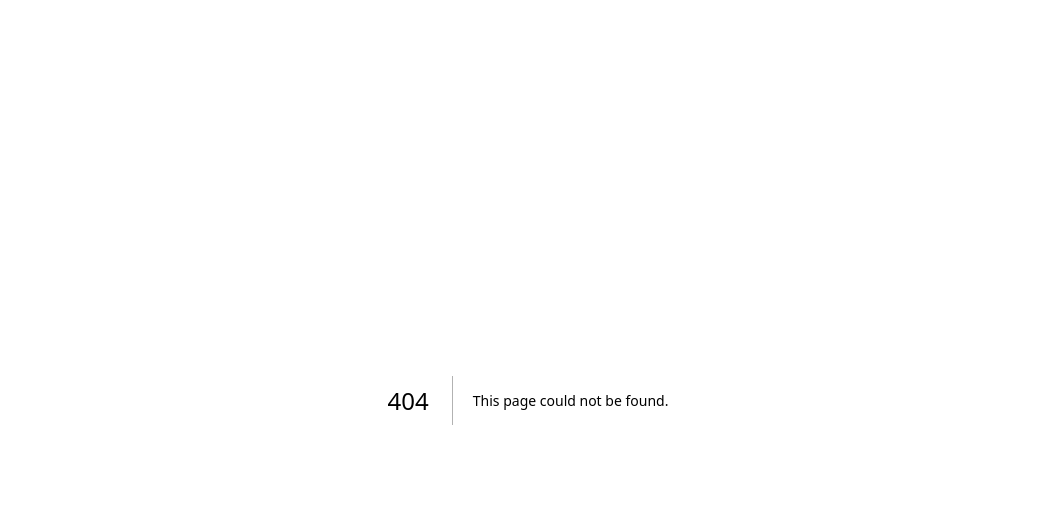
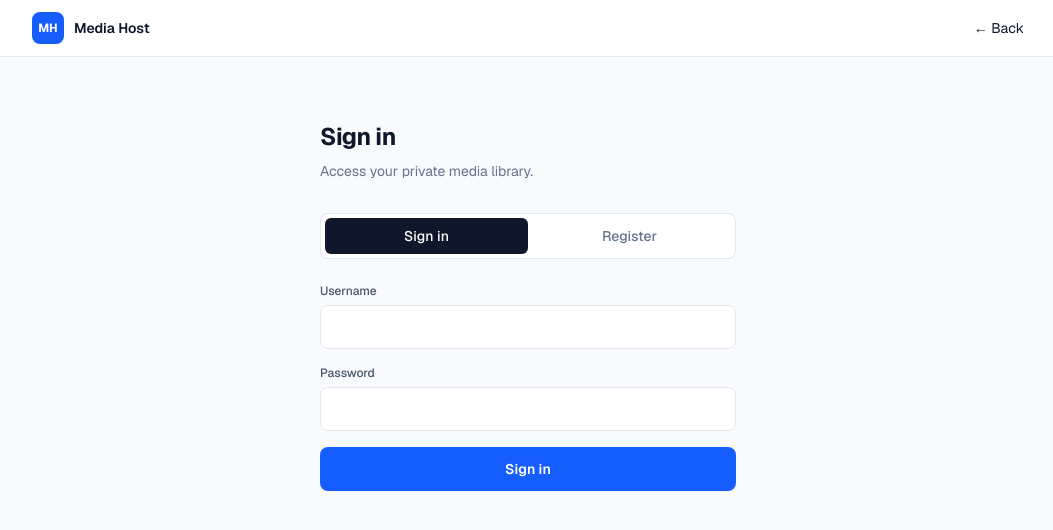
Before and after one commit to BluHExH/media-host, a Next.js app: page /login in a window 1280 px wide. Before the commit this address had no page. Shown: the top 530 px of the page, without its empty margins (112-1165 px from the left). Built offline with nearby package versions, Linux system fonts and the light colour scheme.

Commit message:
Add login, gallery, db, and all API routes

```diff
--- a/src/app/gallery/page.tsx
+++ b/src/app/gallery/page.tsx
@@ -1,134 +1,43 @@
 "use client";
-
-import { useState, useEffect, useMemo } from "react";
+import { useState, useEffect } from "react";
 import Link from "next/link";
-
-interface MediaFile {
-  url: string;
-  pathname: string;
-  size: number;
-  uploadedAt: string;
-  contentType: string;
-  album: string;
-}
-
+interface F { url: string; pathname: string; contentType: string; album: string; }
 export default function GalleryPage() {
-  const [files, setFiles] = useState<MediaFile[]>([]);
+  const [files, setFiles] = useState<F[]>([]);
+  const [preview, setPreview] = useState<F | null>(null);
   const [loading, setLoading] = useState(true);
-  const [album, setAlbum] = useState("all");
-  const [preview, setPreview] = useState<MediaFile | null>(null);
-
   useEffect(() => {
-    fetch("/api/list")
-      .then((r) => r.json())
-      .then((d) => setFiles(d.files || []))
-      .catch(() => {})
-      .finally(() => setLoading(false));
+    fetch("/api/list?scope=public").then((r) => r.json()).then((d) => setFiles(d.files || [])).catch(() => {}).finally(() => setLoading(false));
   }, []);
-
-  const albums = useMemo(() => {
-    const s = new Set(files.map((f) => f.album || "general"));
-    return Array.from(s).sort();
-  }, [files]);
-
-  const filtered = useMemo(() => {
-    return files.filter((f) => {
-      if (album !== "all" && f.album !== album) return false;
-      return (
-        f.contentType.startsWith("image/") ||
-        f.contentType.startsWith("video/") ||
-        f.contentType === "text/html"
-      );
-    });
-  }, [files, album]);
-
-  const nameOf = (f: MediaFile) => f.pathname.split("/").pop() || f.pathname;
-  const isImage = (t: string) => t.startsWith("image/");
-  const isVideo = (t: string) => t.startsWith("video/");
-  const isHtml = (t: string) => t === "text/html" || t.includes("html");
-
   return (
-    <div className="min-h-screen bg-zinc-950 text-zinc-100">
-      <header className="border-b border-zinc-800 sticky top-0 bg-zinc-950/90 backdrop-blur-xl z-10">
-        <div className="max-w-6xl mx-auto px-4 py-4 flex items-center justify-between">
-          <div>
-            <h1 className="text-lg font-semibold">Public Gallery</h1>
-            <p className="text-[11px] text-zinc-500">Browse shared media</p>
-          </div>
-          <Link href="/" className="text-xs px-3 py-1.5 rounded-lg bg-zinc-900 hover:bg-zinc-800">
-            ← Library
-          </Link>
+    <div className="min-h-screen bg-slate-50">
+      <header className="border-b border-slate-200 bg-white">
+        <div className="mx-auto flex h-14 max-w-5xl items-center justify-between px-4">
+          <div className="flex items-center gap-2"><Link href="/" className="flex h-8 w-8 items-center justify-center rounded-lg bg-blue-600 text-xs font-bold text-white">MH</Link><span className="text-sm font-semibold">Gallery</span></div>
+          <Link href="/login" className="text-sm text-slate-600">Sign in</Link>
         </div>
       </header>
-
-      <main className="max-w-6xl mx-auto px-4 py-6 space-y-5">
-        <div className="flex gap-2 flex-wrap">
-          <button
-            onClick={() => setAlbum("all")}
-            className={`px-3 py-1.5 rounded-lg text-xs ${album === "all" ? "bg-violet-600" : "bg-zinc-900 text-zinc-400"}`}
-          >
-            All
-          </button>
-          {albums.map((a) => (
-            <button
-              key={a}
-              onClick={() => setAlbum(a)}
-              className={`px-3 py-1.5 rounded-lg text-xs ${album === a ? "bg-violet-600" : "bg-zinc-900 text-zinc-400"}`}
-            >
-              {a}
-            </button>
-          ))}
-        </div>
-
-        {loading ? (
-          <div className="text-center py-20 text-zinc-500">Loading...</div>
-        ) : filtered.length === 0 ? (
-          <div className="text-center py-20 text-zinc-500">No public media yet</div>
-        ) : (
-          <div className="grid grid-cols-2 sm:grid-cols-3 lg:grid-cols-4 gap-3">
-            {filtered.map((file) => (
-              <button
-                key={file.url}
-                onClick={() => setPreview(file)}
-                className="aspect-square rounded-xl overflow-hidden bg-zinc-900 border border-zinc-800 hover:border-zinc-600 relative group text-left"
-              >
-                {isImage(file.contentType) ? (
-                  <img src={file.url} alt={nameOf(file)} className="w-full h-full object-cover" loading="lazy" />
-                ) : isVideo(file.contentType) ? (
-                  <video src={file.url} className="w-full h-full object-cover" muted preload="metadata" />
-                ) : (
-                  <div className="w-full h-full flex items-center justify-center text-2xl">📄</div>
-                )}
-                <div className="absolute inset-x-0 bottom-0 bg-gradient-to-t from-black/80 to-transparent p-2 opacity-0 group-hover:opacity-100 transition">
-                  <p className="text-[11px] truncate">{nameOf(file)}</p>
-                </div>
+      <main className="mx-auto max-w-5xl px-4 py-8">
+        <p className="mb-6 text-sm text-slate-500">Public files only</p>
+        {loading ? <p className="text-center text-slate-500">Loading…</p>
+        : files.length === 0 ? <p className="text-center text-slate-500">Nothing public yet</p>
+        : (
+          <div className="grid grid-cols-2 gap-3 sm:grid-cols-3 lg:grid-cols-4">
+            {files.map((f) => (
+              <button key={f.url} type="button" onClick={() => setPreview(f)} className="aspect-square overflow-hidden rounded-xl border border-slate-200 bg-white">
+                {f.contentType.startsWith("image/") ? <img src={f.url} alt="" className="h-full w-full object-cover" loading="lazy" />
+                : f.contentType.startsWith("video/") ? <video src={f.url} className="h-full w-full object-cover" muted />
+                : <div className="flex h-full items-center justify-center text-xs text-slate-400">HTML</div>}
               </button>
             ))}
           </div>
         )}
       </main>
-
       {preview && (
-        <div className="fixed inset-0 z-50 bg-black/85 flex items-center justify-center p-4" onClick={() => setPreview(null)}>
-          <div className="max-w-4xl w-full max-h-[90vh] overflow-auto" onClick={(e) => e.stopPropagation()}>
-            {isImage(preview.contentType) && (
-              <img src={preview.url} alt={nameOf(preview)} className="max-w-full max-h-[80vh] mx-auto rounded-lg object-contain" />
-            )}
-            {isVideo(preview.contentType) && (
-              <video src={preview.url} controls autoPlay className="max-w-full max-h-[80vh] mx-auto rounded-lg" />
-            )}
-            {isHtml(preview.contentType) && (
-              <iframe src={preview.url} className="w-full h-[70vh] rounded-lg bg-white" title={nameOf(preview)} />
-            )}
-            <div className="text-center mt-4">
-              <a href={preview.url} target="_blank" rel="noopener noreferrer" className="text-sm text-violet-400 hover:underline">
-                Open original
-              </a>
-              <button onClick={() => setPreview(null)} className="ml-4 text-sm text-zinc-400">
-                Close
-              </button>
-            </div>
-          </div>
+        <div className="fixed inset-0 z-50 flex items-center justify-center bg-black/70 p-4" onClick={() => setPreview(null)}>
+          {preview.contentType.startsWith("image/") && <img src={preview.url} alt="" className="max-h-[85vh] rounded-lg" />}
+          {preview.contentType.startsWith("video/") && <video src={preview.url} controls autoPlay className="max-h-[85vh] rounded-lg" />}
+          {preview.contentType.includes("html") && <iframe src={preview.url} className="h-[80vh] w-full max-w-3xl rounded-lg bg-white" title="p" />}
         </div>
       )}
     </div>
--- /dev/null
+++ b/src/app/login/page.tsx
@@ -0,0 +1,58 @@
+"use client";
+import { useState, useEffect, Suspense } from "react";
+import Link from "next/link";
+import { useRouter, useSearchParams } from "next/navigation";
+const TK = "media_host_token";
+const PK = "media_host_pass";
+function LoginForm() {
+  const router = useRouter();
+  const search = useSearchParams();
+  const [tab, setTab] = useState<"login" | "register">("login");
+  const [username, setUsername] = useState("");
+  const [password, setPassword] = useState("");
+  const [error, setError] = useState("");
+  const [loading, setLoading] = useState(false);
+  useEffect(() => { if (search.get("tab") === "register") setTab("register"); }, [search]);
+  const submit = async (e: React.FormEvent) => {
+    e.preventDefault(); setError(""); setLoading(true);
+    if (!username.trim() && password.trim() && tab === "login") {
+      const res = await fetch("/api/upload", { method: "POST", headers: { "x-password": password.trim() }, body: new FormData() });
+      setLoading(false);
+      if (res.status === 401) { setError("Invalid admin password"); return; }
+      localStorage.setItem(PK, password.trim()); router.push("/library"); return;
+    }
+    if (!username.trim() || !password) { setLoading(false); setError("Username and password required"); return; }
+    const endpoint = tab === "register" ? "/api/auth/register" : "/api/auth/login";
+    const res = await fetch(endpoint, { method: "POST", headers: { "Content-Type": "application/json" }, body: JSON.stringify({ username: username.trim().toLowerCase(), password, displayName: username.trim() }) });
+    const data = await res.json(); setLoading(false);
+    if (!res.ok) { setError(data.error || "Failed"); return; }
+    localStorage.setItem(TK, data.token); router.push("/library");
+  };
+  return (
+    <div className="min-h-screen bg-slate-50">
+      <header className="border-b border-slate-200 bg-white">
+        <div className="mx-auto flex h-14 max-w-5xl items-center justify-between px-4">
+          <Link href="/" className="flex items-center gap-2.5"><div className="flex h-8 w-8 items-center justify-center rounded-lg bg-blue-600 text-xs font-bold text-white">MH</div><span className="text-sm font-semibold">Media Host</span></Link>
+          <Link href="/" className="text-sm text-slate-500">← Back</Link>
+        </div>
+      </header>
+      <div className="mx-auto flex max-w-md flex-col px-4 py-16">
+        <h1 className="text-2xl font-bold tracking-tight text-slate-900">{tab === "login" ? "Sign in" : "Create free account"}</h1>
+        <p className="mt-2 text-sm text-slate-500">{tab === "login" ? "Access your private media library." : "Start hosting files in under a minute."}</p>
+        <div className="mt-8 flex rounded-lg border border-slate-200 bg-white p-1">
+          <button type="button" onClick={() => setTab("login")} className={`flex-1 rounded-md py-2 text-sm font-medium ${tab === "login" ? "bg-slate-900 text-white" : "text-slate-500"}`}>Sign in</button>
+          <button type="button" onClick={() => setTab("register")} className={`flex-1 rounded-md py-2 text-sm font-medium ${tab === "register" ? "bg-slate-900 text-white" : "text-slate-500"}`}>Register</button>
+        </div>
+        <form onSubmit={submit} className="mt-6 space-y-4">
+          <div><label className="mb-1.5 block text-xs font-medium text-slate-600">Username</label><input value={username} onChange={(e) => setUsername(e.target.value)} className="h-11 w-full rounded-lg border border-slate-200 bg-white px-3 text-sm outline-none focus:border-blue-500 focus:ring-2 focus:ring-blue-500/20" /></div>
+          <div><label className="mb-1.5 block text-xs font-medium text-slate-600">Password</label><input type="password" value={password} onChange={(e) => setPassword(e.target.value)} className="h-11 w-full rounded-lg border border-slate-200 bg-white px-3 text-sm outline-none focus:border-blue-500 focus:ring-2 focus:ring-blue-500/20" /></div>
+          {error && <p className="rounded-lg border border-red-200 bg-red-50 px-3 py-2 text-sm text-red-700">{error}</p>}
+          <button type="submit" disabled={loading} className="flex h-11 w-full items-center justify-center rounded-lg bg-blue-600 text-sm font-semibold text-white hover:bg-blue-700 disabled:opacity-50">{loading ? "Please wait…" : tab === "register" ? "Create account" : "Sign in"}</button>
+        </form>
+      </div>
+    </div>
+  );
+}
+export default function LoginPage() {
+  return (<Suspense fallback={<div className="flex min-h-screen items-center justify-center text-slate-500">Loading…</div>}><LoginForm /></Suspense>);
+}
```
